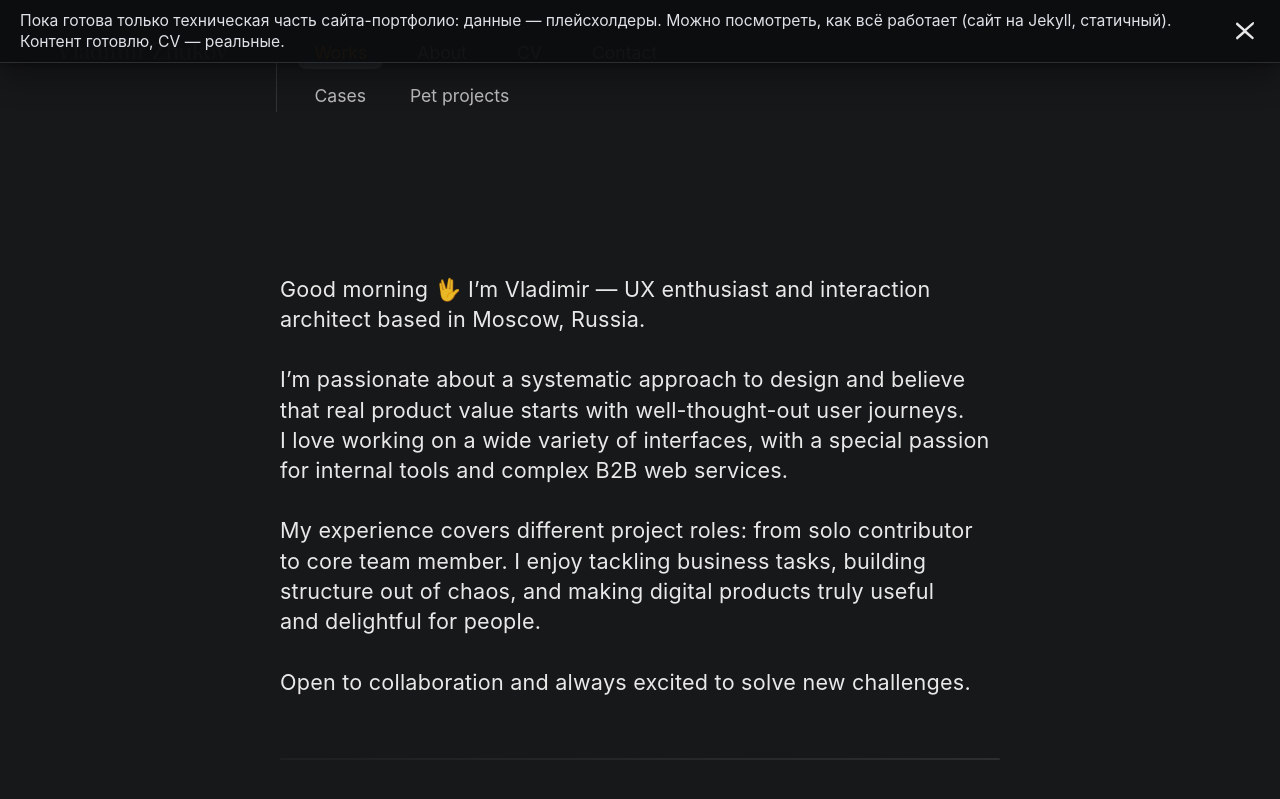
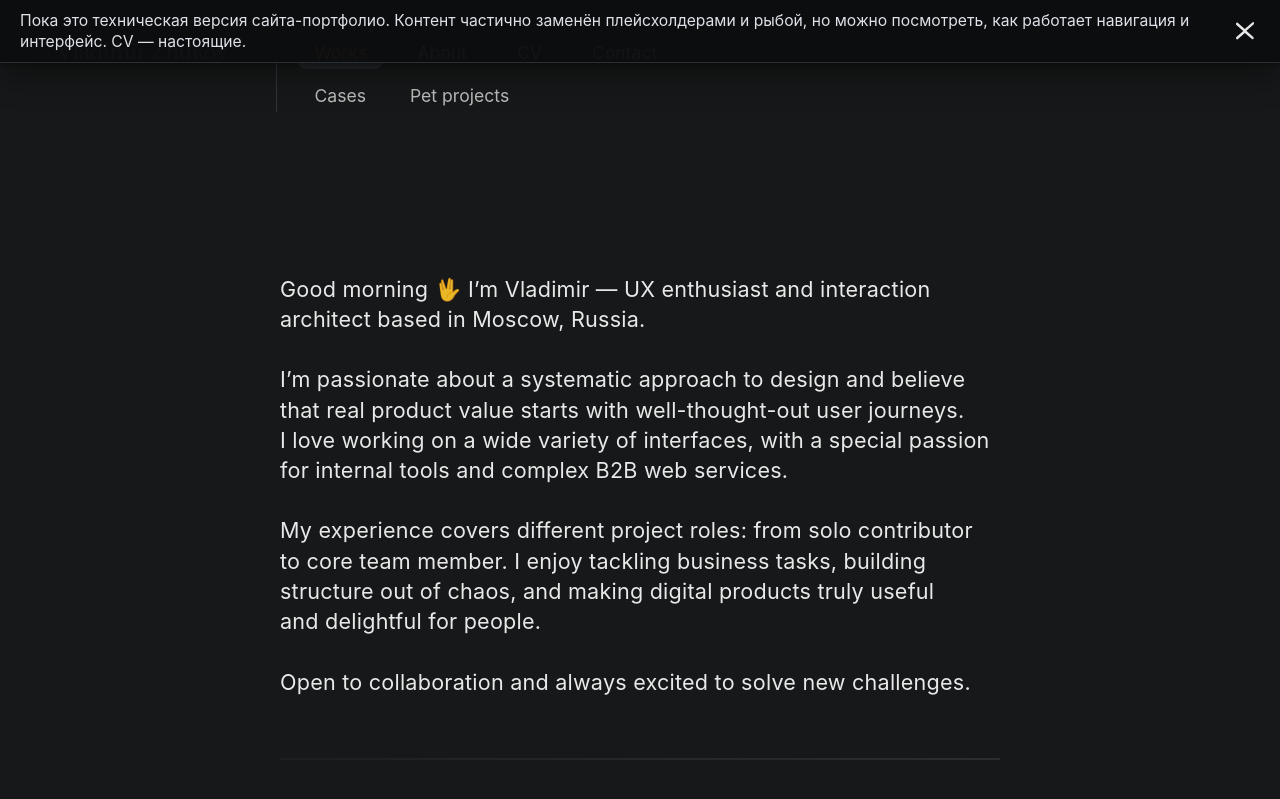
Before and after one commit to uxiscool/experience, a Jekyll site: the page built from index.md, in a window 1280 px wide and 900 px high. Shown: the top 799 px of the window. Built offline with Jekyll 4.4.1, drawn with Linux system fonts in a browser that asks for light colours.

Commit message:
Add files via upload

```diff
--- a/_layouts/default.html
+++ b/_layouts/default.html
@@ -54,9 +54,7 @@
 <div id="site-banner" class="site-banner" role="region" aria-label="Site notice" hidden>
   <div class="site-banner__inner">
     <div class="site-banner__text">
-      Пока готова только техническая часть сайта-портфолио: данные — плейсхолдеры.
-      Можно посмотреть, как всё работает (сайт на Jekyll, статичный). Контент готовлю,
-      CV — реальные.
+Пока это техническая версия сайта-портфолио. Контент частично заменён плейсхолдерами и рыбой, но можно посмотреть, как работает навигация и интерфейс. CV — настоящие.
     </div>
     <button class="site-banner__close" id="siteBannerClose" aria-label="Close notice">
       <img src="{{ site.baseurl }}/ui/close.svg" alt="" width="18" height="18">
```
